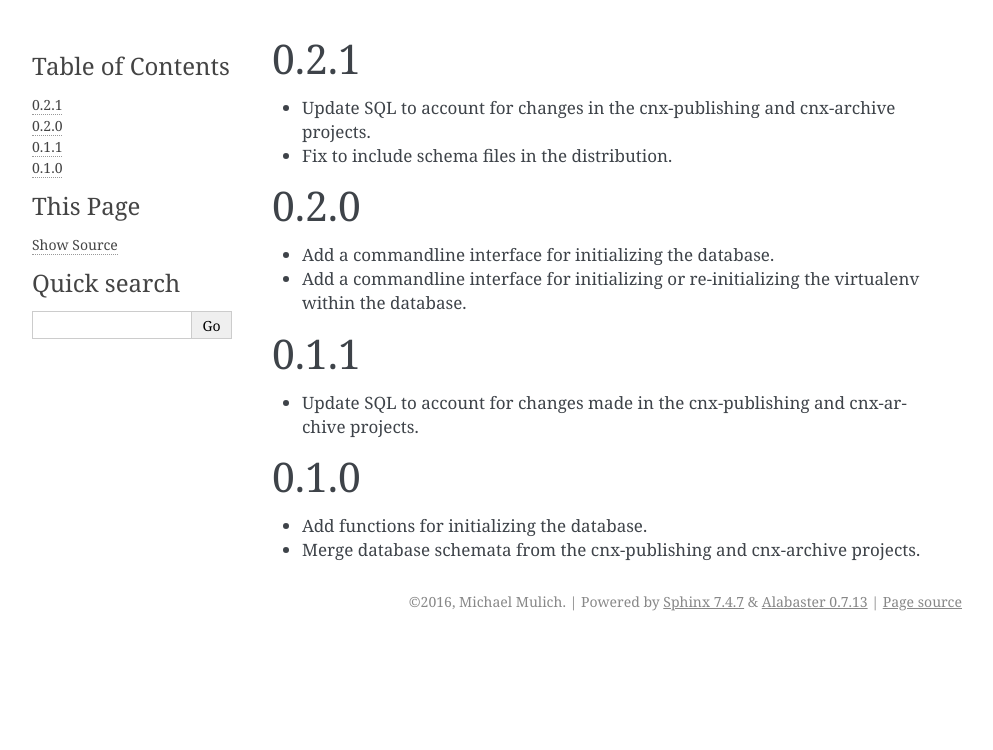
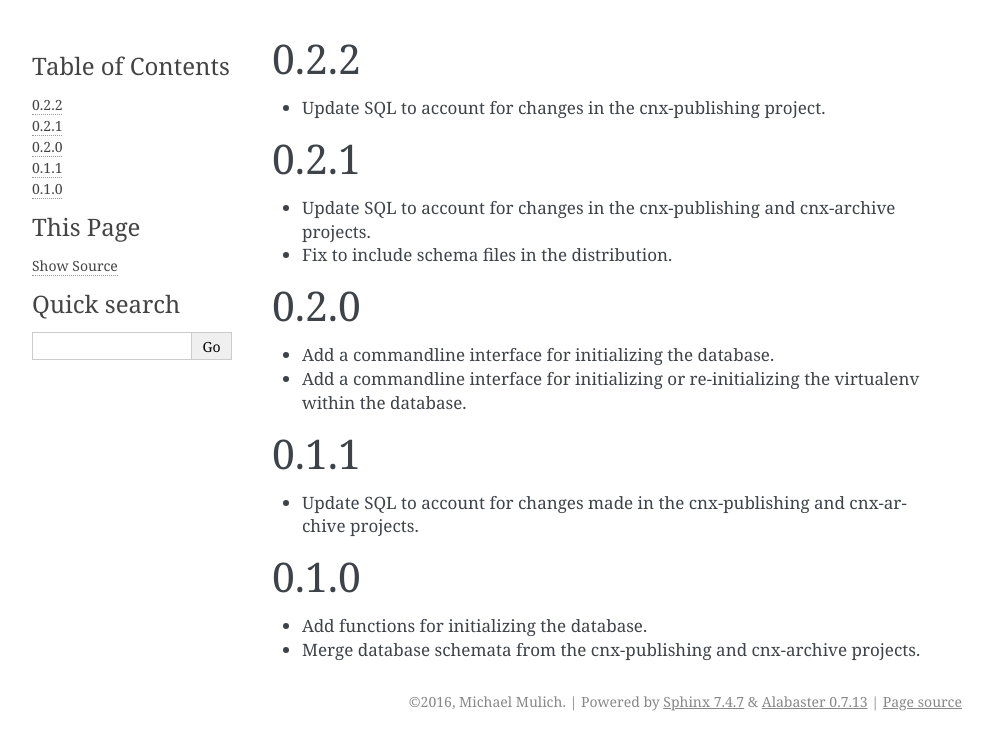
Before and after one commit to Dimmus/cnx-db, a Sphinx documentation site: the page built from docs/changes.rst, in a window 1280 px wide. Shown: the top 750 px of the page, without its empty margins (148-1141 px from the left). Built offline with Sphinx 7.4.7, drawn with Linux system fonts in a browser that asks for light colours.

Commit message:
Update changelog for next release

```diff
--- a/docs/changes.rst
+++ b/docs/changes.rst
@@ -5,6 +5,11 @@
    ----------------------
 
    - feature message
+
+0.2.2
+-----
+
+- Update SQL to account for changes in the cnx-publishing project.
 
 0.2.1
 -----
```
